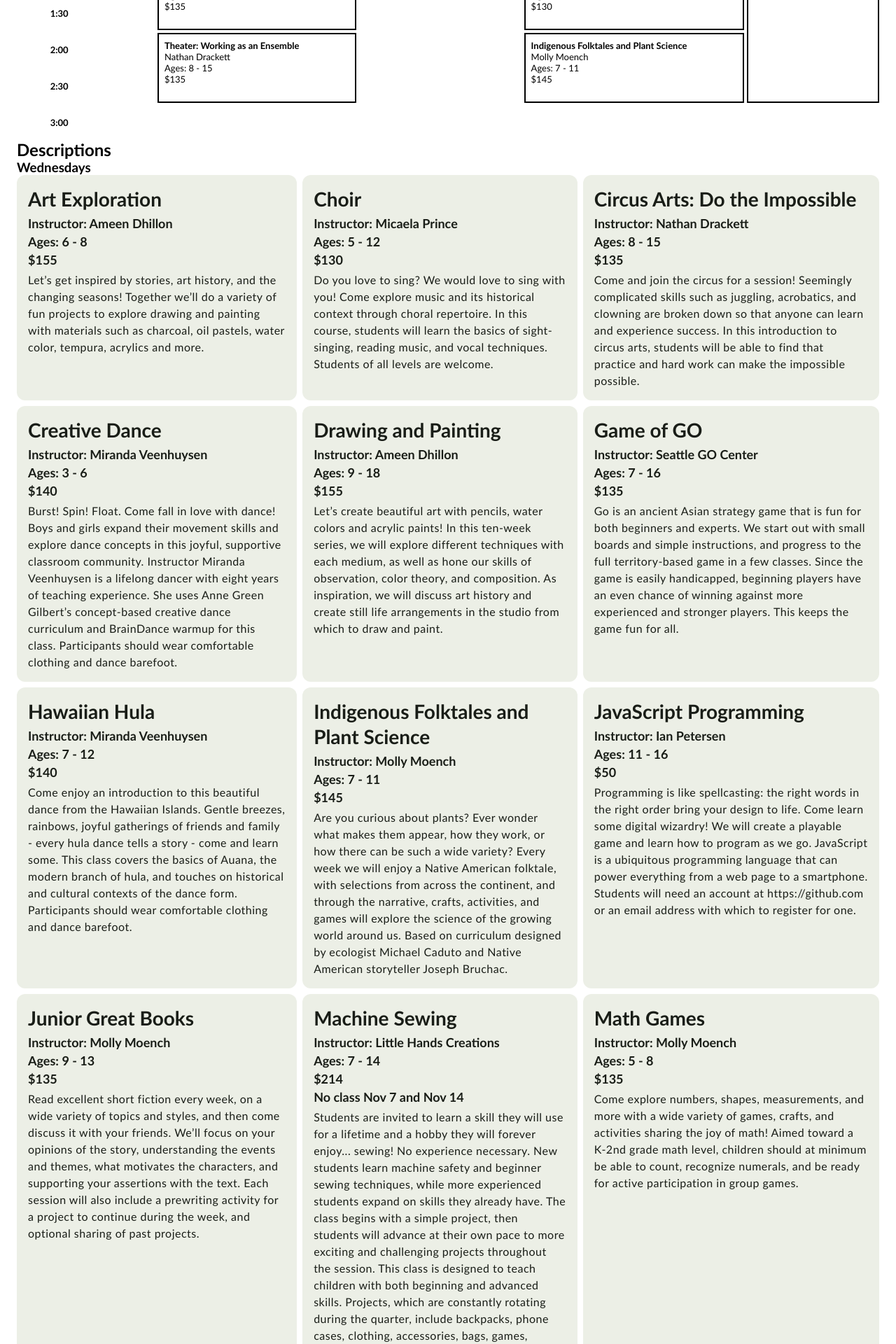
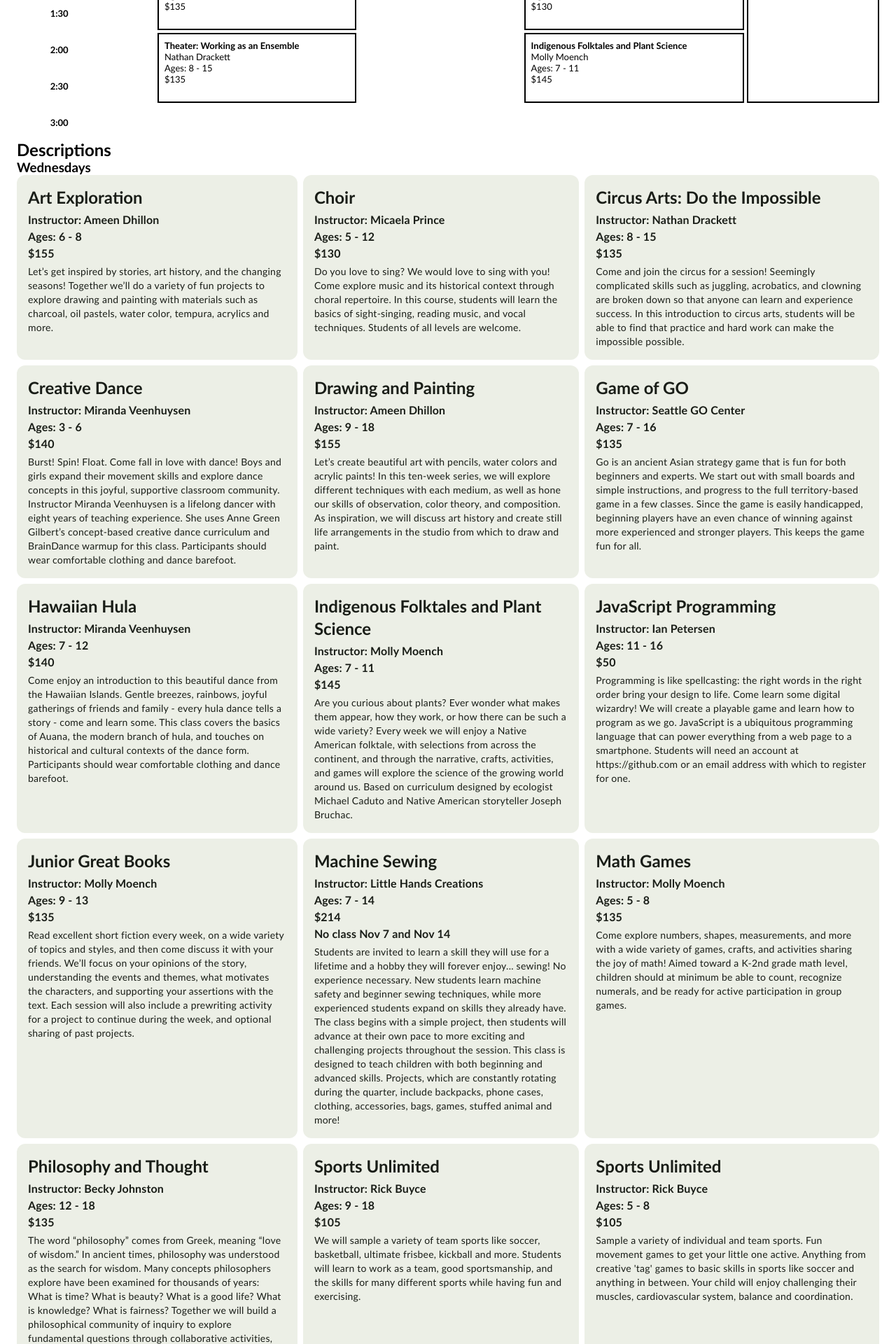
Before and after one commit to loyalheightshomeschool/loyalheightshomeschool.github.io, a Jekyll site: the page built from _quarters/2018-fall.html, in a window 1280 px wide. Shown: the part 643-2563 px from the top of the page at 70% size. Built offline with Jekyll 4.4.1, drawn with Linux system fonts in a browser that asks for light colours.

Commit message:
Update main.scss

```diff
--- a/_sass/main.scss
+++ b/_sass/main.scss
@@ -256,13 +256,13 @@ body {
   flex-direction: column;
   gap: 4px;
   & .name {
-    @include headline-small;
+    @include title-large;
   }
   & .info {
-    @include title-medium;
+    @include title-small;
   }
   & .description {
-    @include body-medium;
+    @include body-small;
     flex-grow: 1;
   }
   & .enroll {
```
